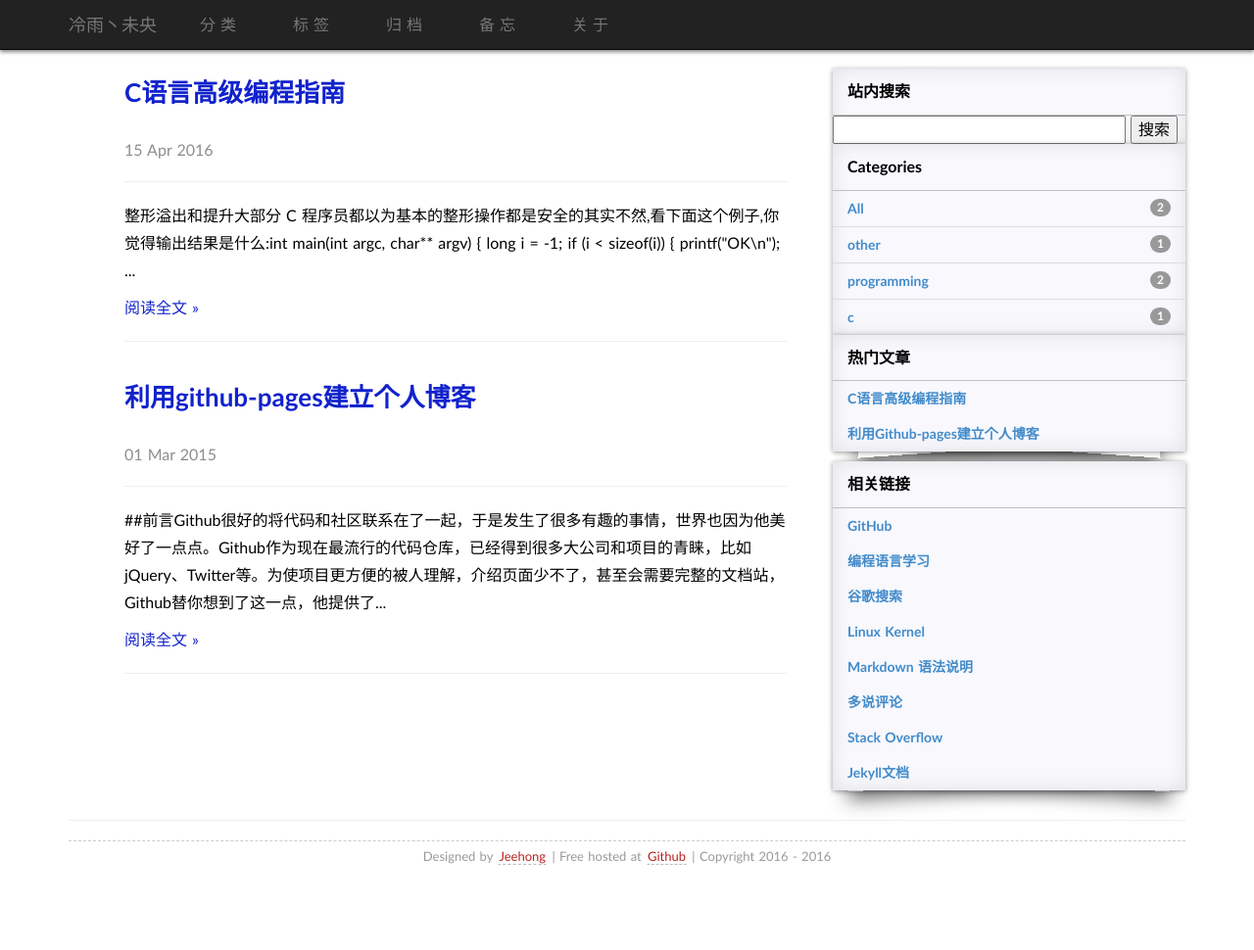
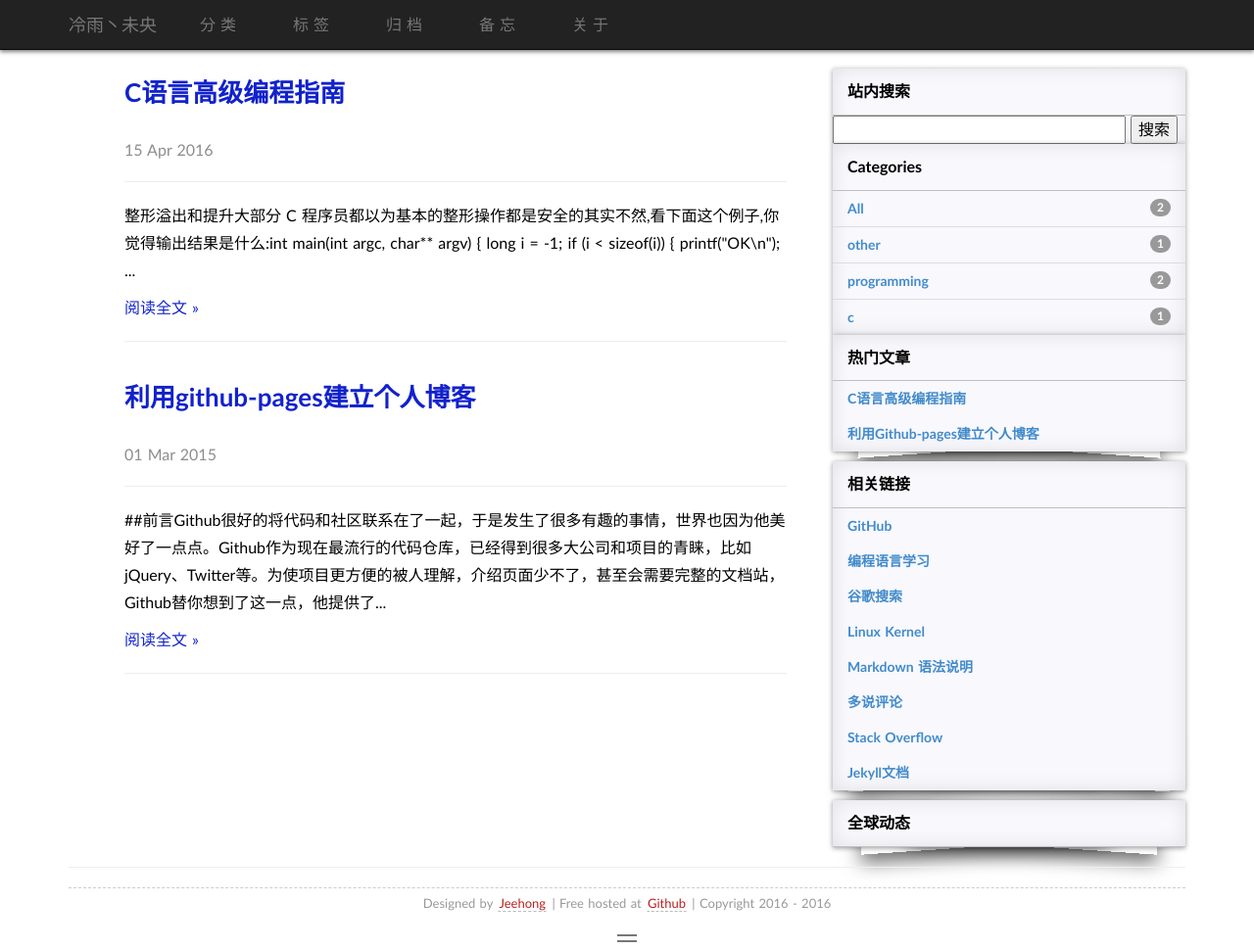
Before and after one commit to jeehong/jeehong.github.io, a Jekyll site: the page built from index.html, in a window 1280 px wide and 970 px high. Shown: the whole window at 98% size. Built offline with Jekyll 4.4.1, drawn with Linux system fonts in a browser that asks for light colours; some web fonts are replaced; a script that is not in the unit is left out; the list of posts is cut into pages by our own code; comment, search, counter and statistics services are not loaded.

Commit message:
更新 default.html 03

```diff
--- a/_includes/earth.html
+++ b/_includes/earth.html
@@ -1,6 +1,6 @@
 	<div class="shadow-corner-curl hidden-xs">
 	<div class="categories-list-header">全球动态</div>
 
-<script type="text/javascript" src="//rf.revolvermaps.com/0/0/6.js?i=5y8fh5h8z7c&amp;m=0&amp;s=220&amp;c=ff0000&amp;cr1=ffffff&amp;f=arial&amp;l=0&amp;bv=80" async="async"></script>
+	<script type="text/javascript" src="//ra.revolvermaps.com/0/0/6.js?i=0ks6h7hteum&amp;m=0&amp;s=341&amp;c=ff0000&amp;cr1=ffffff&amp;f=arial&amp;l=0&amp;lx=-20&amp;ly=-20" async="async"></script>
 
 </div>
--- a/_layouts/default.html
+++ b/_layouts/default.html
@@ -102,6 +102,8 @@
 
             	{% include links.html %}
 
+				{% include earth.html %}
+
           	<!-- Side Widget Well -->
 
         </div>
@@ -120,8 +122,15 @@
     </div>
     <!-- /.container -->
 
-	<script type="text/javascript">var cnzz_protocol = (("https:" == document.location.protocol) ? " https://" : " http://");document.write(unescape("%3Cspan id='cnzz_stat_icon_1258613825'%3E%3C/span%3E%3Cscript src='" + cnzz_protocol + "s95.cnzz.com/z_stat.php%3Fid%3D1258613825%26show%3Dpic' type='text/javascript'%3E%3C/script%3E"));</script>
-	<script type="text/javascript" src="//ra.revolvermaps.com/0/0/6.js?i=0ks6h7hteum&amp;m=0&amp;s=341&amp;c=ff0000&amp;cr1=ffffff&amp;f=arial&amp;l=0&amp;lx=-20&amp;ly=-20" async="async"></script>
+	<div>
+	<table border="0" cellpadding="0" cellspacing="0" style="margin-left:auto; margin-right:auto;">
+ 	<tr>
+  		<td><script type="text/javascript">var cnzz_protocol = (("https:" == document.location.protocol) ? " https://" : " http://");document.write(unescape("%3Cspan id='cnzz_stat_icon_1258613825'%3E%3C/span%3E%3Cscript src='" + cnzz_protocol + "s95.cnzz.com/z_stat.php%3Fid%3D1258613825%26show%3Dpic' type='text/javascript'%3E%3C/script%3E"));</script></td>
+ 	</tr>
+	</table>
+	</div>
+	</td>
+
   </body>
 
 </html>
```
